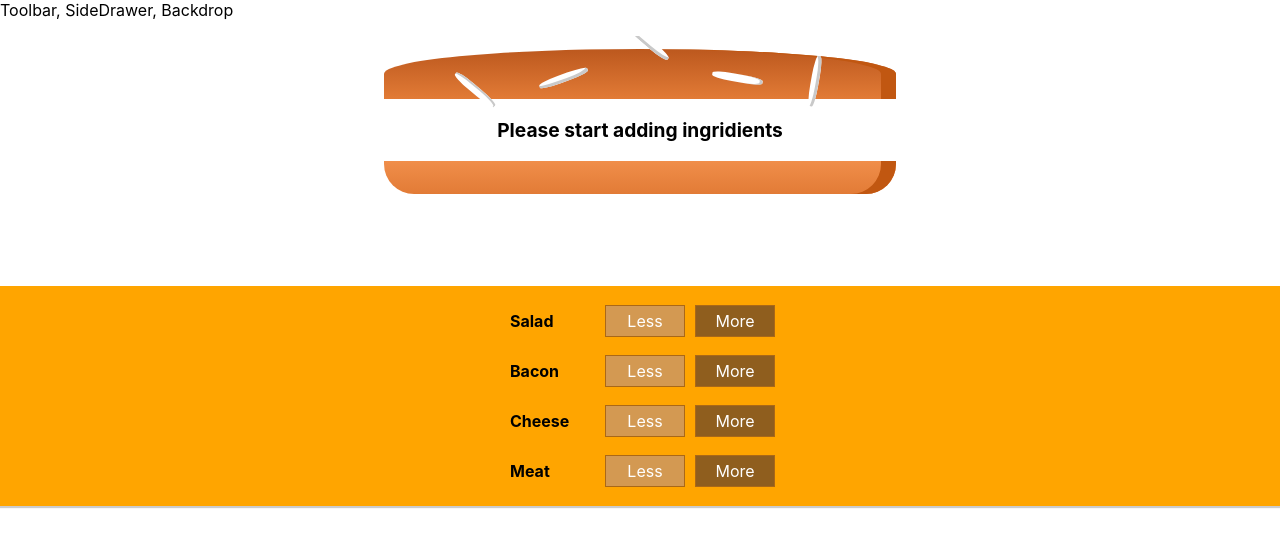
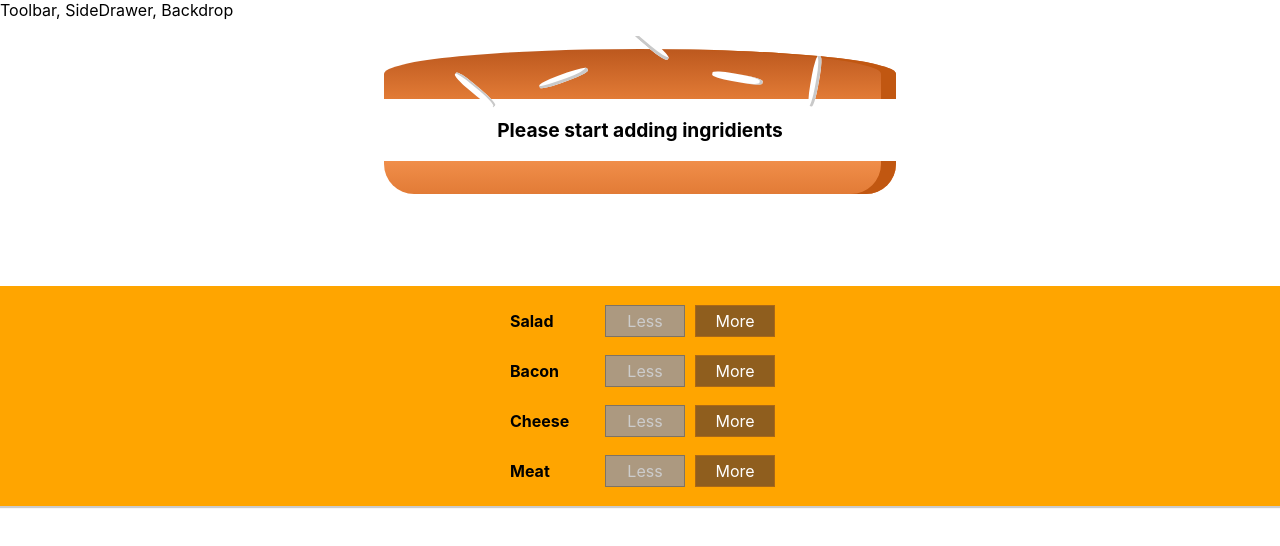
Before and after one commit to andrej2704/burger-app, a React (Create React App) app: page / in a window 1280 px wide. Shown: the top 546 px of the page. Built offline with nearby package versions, Linux system fonts and the light colour scheme.

Commit message:
134 - removing ingredients

```diff
--- a/src/components/Burger/BuildControls/BuildControl/BuildControl.js
+++ b/src/components/Burger/BuildControls/BuildControl/BuildControl.js
@@ -4,7 +4,13 @@ import classes from "./BuildControl.module.css";
 const buildControl = props => (
   <div className={classes.BuildControl}>
     <div className={classes.Label}>{props.label}</div>
-    <button className={classes.Less}>Less</button>
+    <button
+      className={classes.Less}
+      onClick={props.removed}
+      disabled={props.disabled}
+    >
+      Less
+    </button>
     <button className={classes.More} onClick={props.added}>
       More
     </button>
--- a/src/components/Burger/BuildControls/BuildControls.js
+++ b/src/components/Burger/BuildControls/BuildControls.js
@@ -16,6 +16,8 @@ const buildControls = props => (
         key={ctrl.label}
         label={ctrl.label}
         added={() => props.ingridientAdded(ctrl.type)}
+        removed={() => props.ingridientRemoved(ctrl.type)}
+        disabled={props.disabled[ctrl.type]}
       />
     ))}
   </div>
--- a/src/containers/BurgerBuilder/BurgetBuilder.js
+++ b/src/containers/BurgerBuilder/BurgetBuilder.js
@@ -33,12 +33,33 @@ class BurgerBulder extends Component {
     this.setState({ totalPrice: newPrice, ingridients: updatedIngridients });
   };
 
-  removeIngridientHandler = type => {};
+  removeIngridientHandler = type => {
+    const oldCount = this.state.ingridients[type];
+    const updatedCount = oldCount !== 0 ? oldCount - 1 : oldCount;
+    const updatedIngridients = {
+      ...this.state.ingridients
+    };
+    updatedIngridients[type] = updatedCount;
+    const priceDeduction = INGRIDIENT_PRICES[type];
+    const oldPrice = this.state.totalPrice;
+    const newPrice = oldPrice - priceDeduction;
+    this.setState({ totalPrice: newPrice, ingridients: updatedIngridients });
+  };
   render() {
+    const disableInfo = {
+      ...this.state.ingridients
+    };
+    for (let key in disableInfo) {
+      disableInfo[key] = disableInfo[key] <= 0;
+    }
     return (
       <Aux>
         <Burger ingridients={this.state.ingridients} />
-        <BuildControls ingridientAdded={this.addIngridientHandler} />
+        <BuildControls
+          ingridientAdded={this.addIngridientHandler}
+          ingridientRemoved={this.removeIngridientHandler}
+          disabled={disableInfo}
+        />
       </Aux>
     );
   }
```
